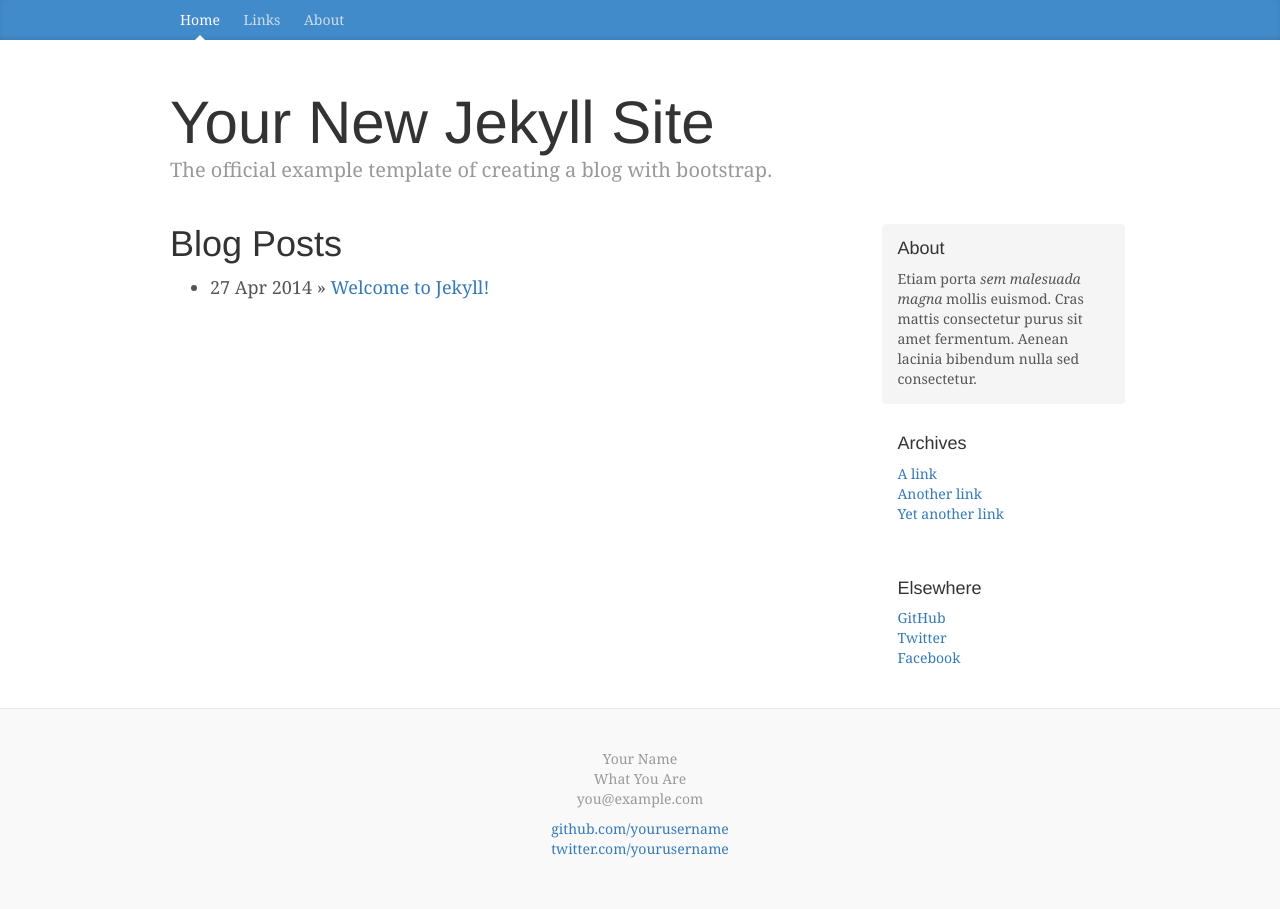
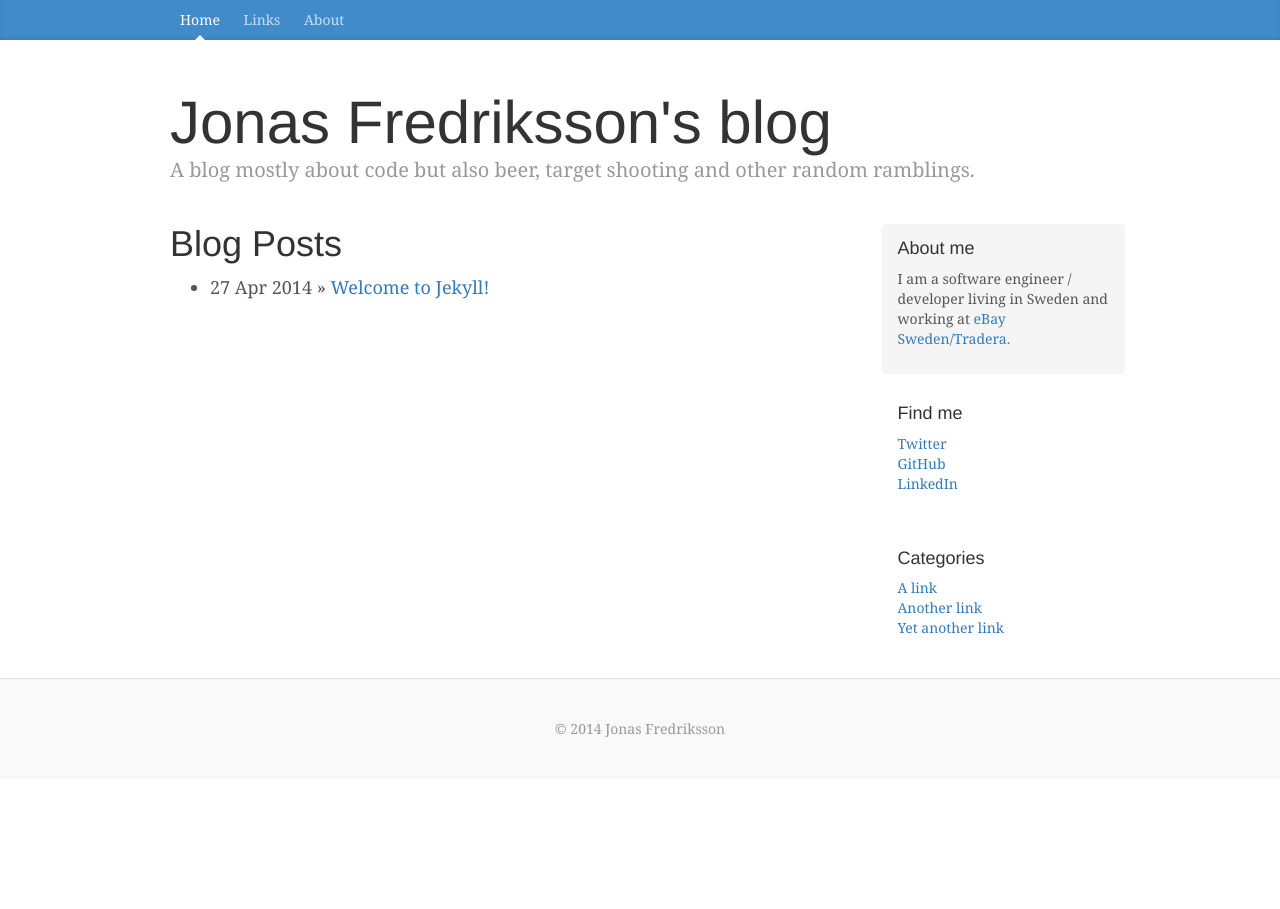
Before and after one commit to jonasf/jonasf.github.io, a Jekyll site: the page built from index.html, in a window 1280 px wide. Built offline with Jekyll 4.4.1, drawn with Linux system fonts in a browser that asks for light colours; nearby versions of some CDN libraries; Markdown is read by kramdown in place of the engine named in the settings.

Commit message:
Adding some personal info.

```diff
--- a/_config.yml
+++ b/_config.yml
@@ -1,4 +1,4 @@
-name: Your New Jekyll Site
+name: Jonas Fredriksson's blog
 markdown: redcarpet
 pygments: true
 permalink: pretty
--- a/_layouts/default.html
+++ b/_layouts/default.html
@@ -29,7 +29,7 @@
 
           <div class="blog-header">
             <h1 class="blog-title">{{ site.name }}</h1>
-            <p class="lead blog-description">The official example template of creating a blog with bootstrap.</p>
+            <p class="lead blog-description">A blog mostly about code but also beer, target shooting and other random ramblings.</p>
           </div><!-- /.blog-header -->
           <div class="row">
             <div class="col-sm-8 blog-main">
@@ -38,23 +38,23 @@
 
             <div class="col-sm-3 col-sm-offset-1 blog-sidebar">
               <div class="sidebar-module sidebar-module-inset">
-                <h4>About</h4>
-                <p>Etiam porta <em>sem malesuada magna</em> mollis euismod. Cras mattis consectetur purus sit amet fermentum. Aenean lacinia bibendum nulla sed consectetur.</p>
+                <h4>About me</h4>
+                <p>I am a software engineer / developer living in Sweden and working at <a href="http://www.tradera.com">eBay Sweden/Tradera<a>.</p>
               </div>
               <div class="sidebar-module">
-                <h4>Archives</h4>
+                <h4>Find me</h4>
+                <ol class="list-unstyled">
+                  <li><a href="https://twitter.com/jonasfr">Twitter</a></li>
+                  <li><a href="https://github.com/jonasf">GitHub</a></li>
+                  <li><a href="https://www.linkedin.com/in/jonasfredriksson">LinkedIn</a></li>
+                </ol>
+              </div>
+              <div class="sidebar-module">
+                <h4>Categories</h4>
                 <ol class="list-unstyled">
                   <li><a href="#">A link</a></li>
                   <li><a href="#">Another link</a></li>
                   <li><a href="#">Yet another link</a></li>
-                </ol>
-              </div>
-              <div class="sidebar-module">
-                <h4>Elsewhere</h4>
-                <ol class="list-unstyled">
-                  <li><a href="#">GitHub</a></li>
-                  <li><a href="#">Twitter</a></li>
-                  <li><a href="#">Facebook</a></li>
                 </ol>
               </div>
             </div><!-- /.blog-sidebar -->
@@ -63,19 +63,7 @@
         </div><!-- /.container -->
 
         <div class="blog-footer">
-          <div class="contact">
-            <p>
-              Your Name<br />
-              What You Are<br />
-              you@example.com
-            </p>
-          </div>
-          <div class="contact">
-            <p>
-              <a href="https://github.com/yourusername">github.com/yourusername</a><br />
-              <a href="https://twitter.com/yourusername">twitter.com/yourusername</a><br />
-            </p>
-          </div>
+          &copy; 2014 Jonas Fredriksson
         </div>
 
         <script src="//ajax.googleapis.com/ajax/libs/jquery/1.11.0/jquery.min.js"></script>
--- a/index.html
+++ b/index.html
@@ -1,6 +1,6 @@
 ---
 layout: default
-title: Your New Jekyll Site
+title: Jonas Fredriksson's blog
 ---
 
 <div id="home">
```
